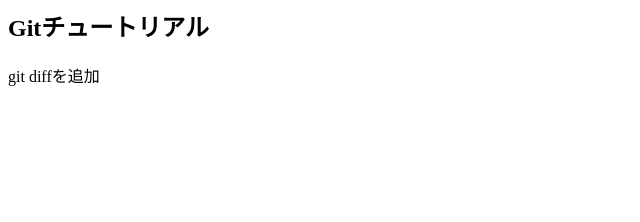
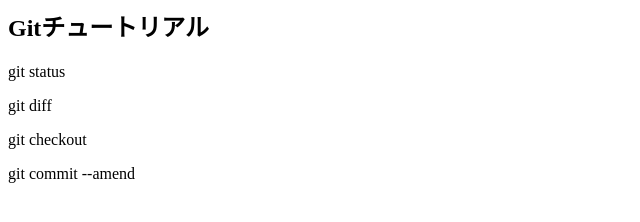
Before and after one commit to yanaka-cafe/git_tutorial, a plain HTML site: page index.html in a window 1280 px wide. Shown: the whole page, without its empty margins (0-640 px from the left). Drawn offline with Linux system fonts and the light colour scheme.

Commit message:
Git commit --amend

```diff
--- a/index.html
+++ b/index.html
@@ -1,2 +1,5 @@
 <h2>Gitチュートリアル</h2>
-<p>git diffを追加</p>
+<p>git status</p>
+<p>git diff</p>
+<p>git checkout</p>
+<p>git commit --amend</p>
```
